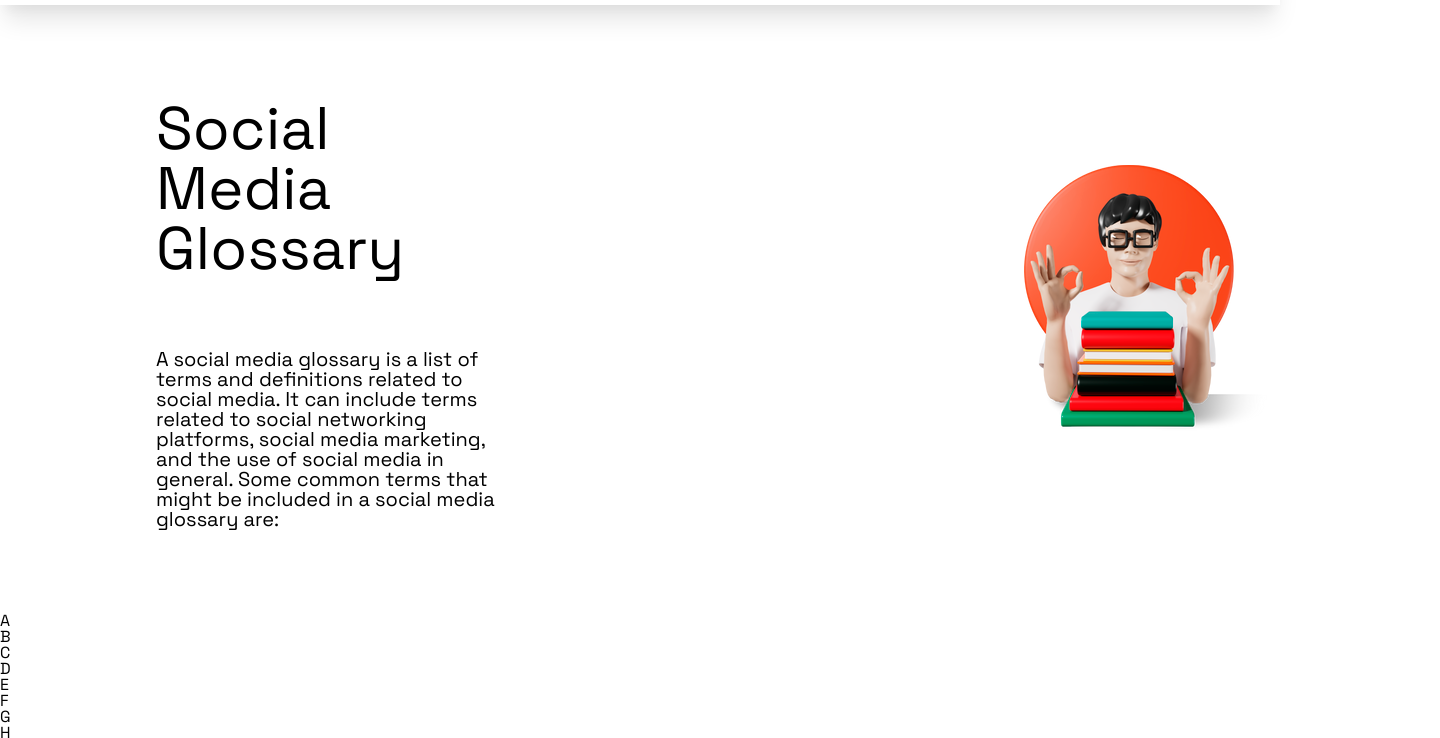
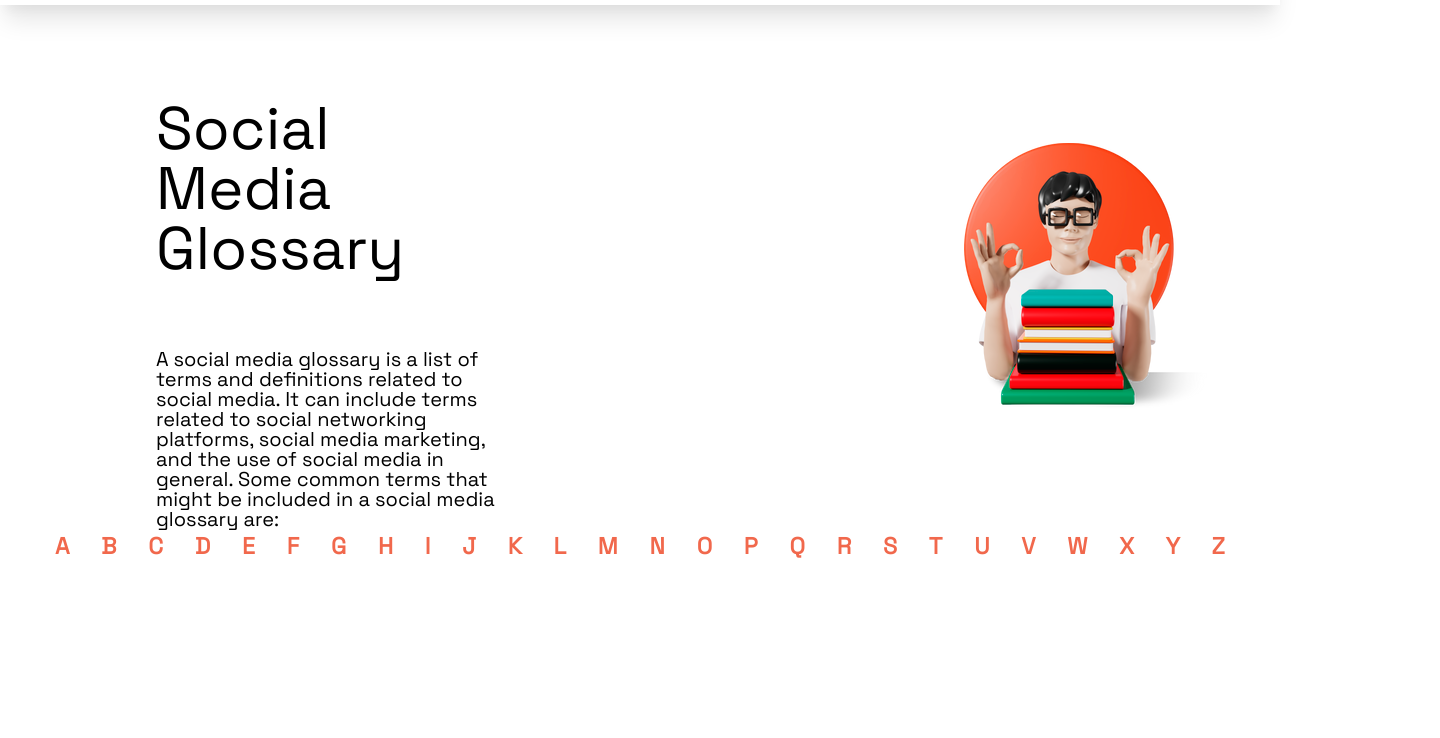
Before and after one commit to Ath988/smg, a plain HTML site: page index.html in a window 1280 px wide. Shown: the part 75-813 px from the top of the page, 1440 px wide, since content can reach past the window. Drawn offline with Linux system fonts and the light colour scheme.

Commit message:
letterbox eklendi

```diff
--- a/style.css
+++ b/style.css
@@ -94,9 +94,9 @@ a {
 }
 
 .boyy {
-float: right;
-padding: 160px;
-padding-top: -80px;
+margin-right: 100px;
+padding: 100px;
+margin-top: 38px;
 
 
 }
@@ -104,11 +104,24 @@ padding-top: -80px;
 
     display: flex;
 }
-div.login_button {
-    padding: 20px;
+@media screen and (max-width: 600px) {
+    div.login_button {
+      display: none;
+    }
 }
-@media screen and (max-width: 600px) {
-    div.login_button
-    display: none;
-
+.letterbox {
+    font-weight: 500;
+    font-size: 23px;
+    line-height: 30px;
+    font-weight: 600;
+    text-transform: uppercase;
+    color: rgb(241, 104, 76);
+    cursor: pointer;
+    text-align: center;
+    padding: 0 5px;
+    overflow: auto;
+    display: flex;
+    justify-content: space-between;
+    margin-left: 50px;
+    margin-right: 50px;
 }
```
